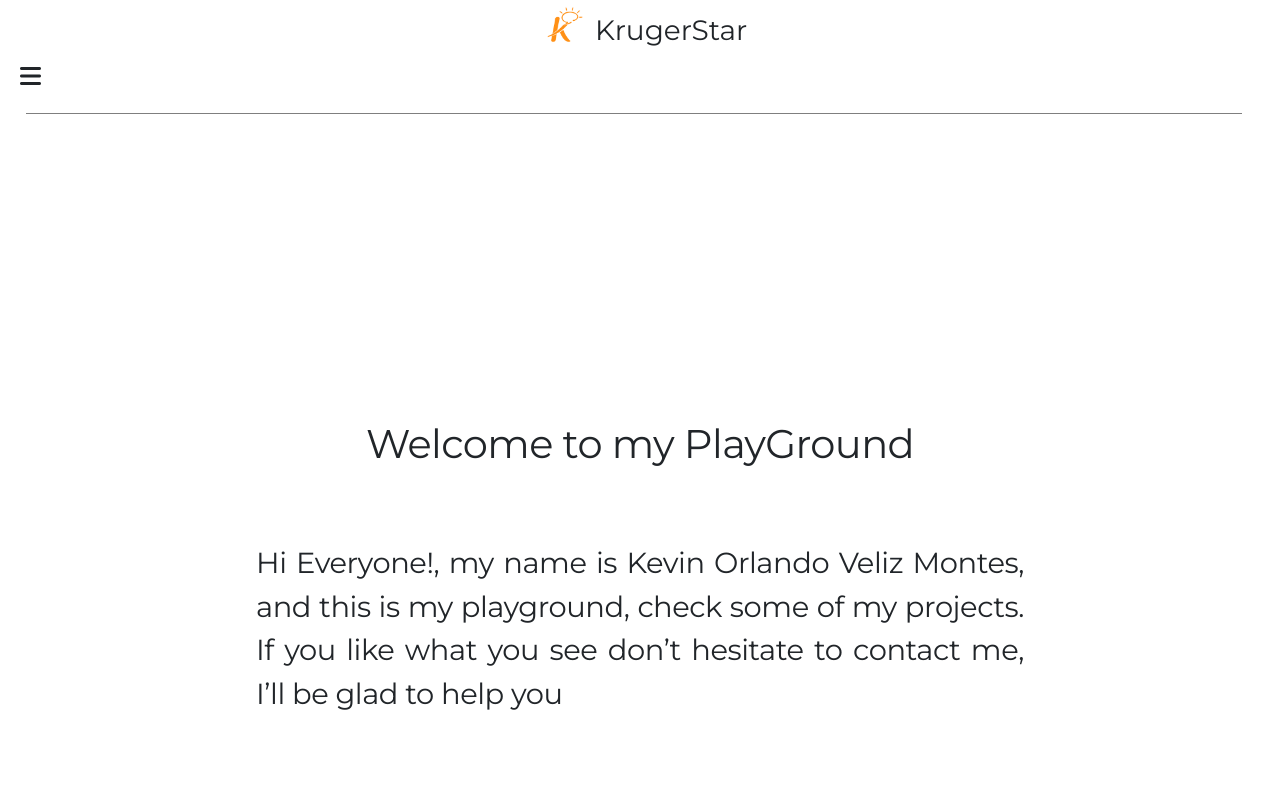
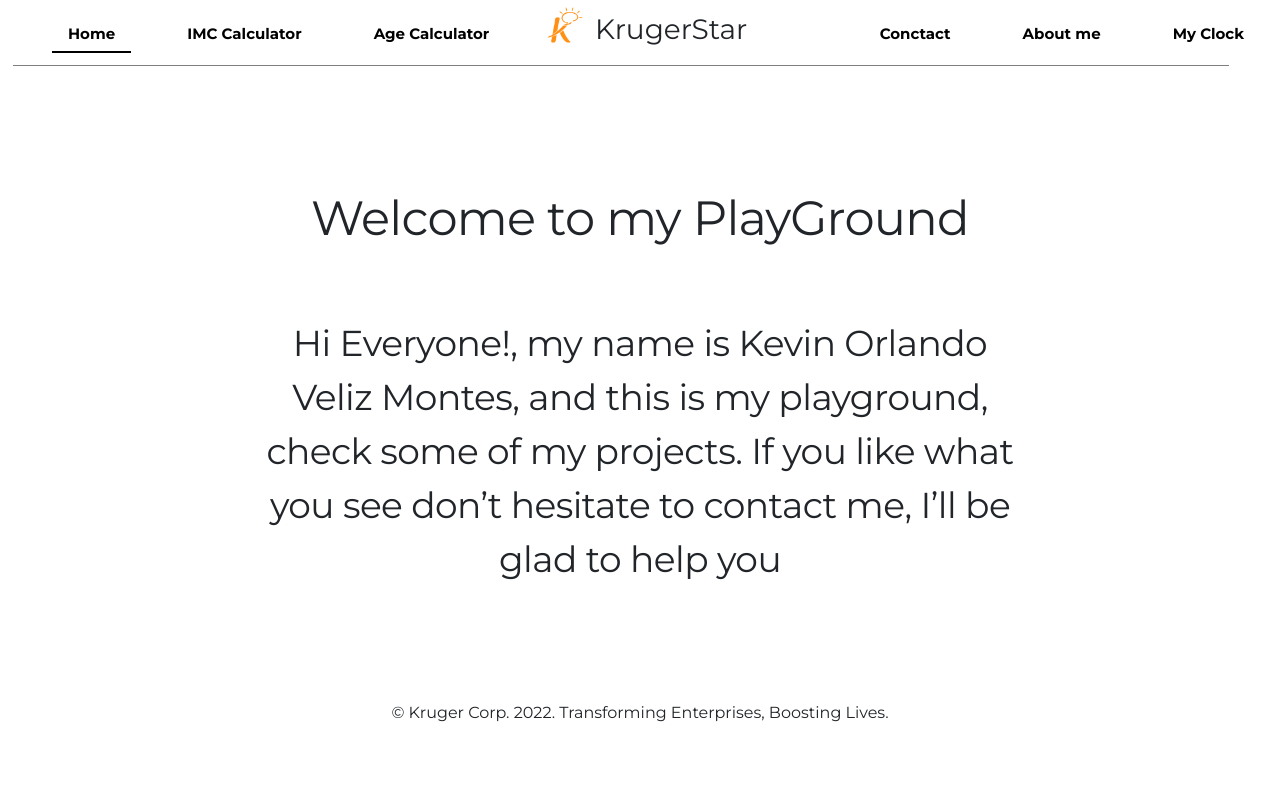
Before and after one commit to KevinVeliz/Playground, a React (Create React App) app: page / in a window 1280 px wide. Shown: the top 800 px of the page. Built offline with nearby package versions, Linux system fonts and the light colour scheme.

Commit message:
CSS finalizado

```diff
--- a/src/Components/Nabvar.js
+++ b/src/Components/Nabvar.js
@@ -6,52 +6,90 @@ import { useState } from 'react';
 const NavbarPage = () => {
     const [click, setClick] = useState(false);
     const handleClick = () => setClick(!click);
-    let activeClass = 'active';
+
     return (
         <>
-            <div>
+            <nav className="navbar">
             <div className='logo'>
-                    <img src={image} alt='logo' className='logo-img'/>
+                        <img src={image} alt='logo' className='logo-img' />
                         <div className='text'><p>KrugerStar</p></div>
                     </div>
-                <nav className='nav-links'>
+                <div className="nav-container">
+
                     <ul className={click ? "nav-menu active" : "nav-menu"}>
-                        <li>
-                            <NavLink className={({ isActive }) =>
-                                isActive ? activeClass : undefined
-                            } id="Navbar-css" to='/'>Home</NavLink>
+                        <li className="nav-item">
+                            <NavLink
+                                exact
+                                to="/"
+                                activeClassName="active"
+                                className="nav-links"
+                                onClick={handleClick}
+                            >
+                                Home
+                            </NavLink>
                         </li>
-                        <li>
-                            <NavLink className={({ isActive }) =>
-                                isActive ? activeClass : undefined} id="Navbar-css" to='/imc'>IMC Calculator</NavLink>
+                        <li className="nav-item">
+                            <NavLink
+                                exact
+                                to='/imc'
+                                activeClassName="active"
+                                className="nav-links"
+                                onClick={handleClick}
+                            >
+                                IMC Calculator
+                            </NavLink>
                         </li>
-                        <li>
-                            <NavLink className={({ isActive }) =>
-                                isActive ? activeClass : undefined} id="Navbar-css" to='/age'>Age Calculator</NavLink>
+                        <li className="nav-item">
+                            <NavLink
+                                exact
+                                to="/age"
+                                activeClassName="active"
+                                className="nav-links"
+                                onClick={handleClick}
+                            >
+                                Age Calculator
+                            </NavLink>
                         </li>
-                        <li>
-                            <NavLink className={({ isActive }) =>
-                                isActive ? activeClass : undefined} id="Navbar-css" to='/reloj'>My Clock</NavLink>
+                        <li className="nav-item">
+                            <NavLink
+                                exact
+                                to='/reloj'
+                                activeClassName="active"
+                                className="nav-links"
+                                onClick={handleClick}
+                            >
+                                My Clock
+                            </NavLink>
                         </li>
-                        <li>
-                            <NavLink className={({ isActive }) =>
-                                isActive ? activeClass : undefined} id="Navbar-css" to='/about'>About me</NavLink>
-
+                        <li className="nav-item">
+                            <NavLink
+                                exact
+                                to='/about'
+                                activeClassName="active"
+                                className="nav-links"
+                                onClick={handleClick}
+                            >
+                                About me
+                            </NavLink>
                         </li>
-                        <li>
-                            <NavLink className={({ isActive }) =>
-                                isActive ? activeClass : undefined} id="Navbar-css" to='/contact'>Contact</NavLink>
-
+                        <li className="nav-item">
+                            <NavLink
+                                exact
+                                to='/contact'
+                                activeClassName="active"
+                                className="nav-links"
+                                onClick={handleClick}
+                            >
+                                Conctact
+                            </NavLink>
                         </li>
                     </ul>
-                </nav>
                     <div className="nav-icon" onClick={handleClick}>
                         <i className={click ? "fas fa-times" : "fas fa-bars"}></i>
                     </div>
+                </div>
                 <div className='line'></div>
-            </div>
-
-
+            </nav>
         </>
     );
 }
--- a/src/Styles/About.css
+++ b/src/Styles/About.css
@@ -40,51 +40,8 @@
 	text-align: justify;
 }
 
-@media (min-width: 375px) {
-	.About-css {
-		display: flex;
-		flex-direction: column;
-	}
 
-	.img-about {
-		display: block;
-		margin-left: auto;
-		margin-right: auto;
-		margin-top: 15%;
-		border-radius: 5%;
-		width: 40%;
-		object-fit: fill;
-	}
-
-	.text-box {
-		display: block;
-		margin-left: auto;
-		margin-right: auto;
-		width: 90%;
-		margin-top: 40%;
-		margin-bottom: -20%;
-	}
-	.text-title-box {
-		font-family: "Montserrat", sans-serif;
-		font-size: 30px;
-		line-height: 72px;
-		font-style: normal;
-		font-weight: 400;
-	}
-
-	.text-title-box-p {
-		font-family: "Montserrat", sans-serif;
-		font-style: normal;
-		font-weight: 400;
-		font-size: 18px;
-		line-height: 30px;
-		margin-top: 10%;
-		text-align: justify;
-	}
-}
-
-
-@media (min-width: 414px) {
+@media screen and (max-width: 980px) {
 	.About-css {
 		display: flex;
 		flex-direction: column;
@@ -96,7 +53,7 @@
 		margin-right: auto;
 		margin-top: 5%;
 		border-radius: 5%;
-		width: 40%;
+		width: 30%;
 		object-fit: fill;
 	}
 
@@ -105,7 +62,7 @@
 		margin-left: auto;
 		margin-right: auto;
 		width: 90%;
-		margin-top: 40%;
+		margin-top: 30%;
 		margin-bottom: -20%;
 	}
 	.text-title-box {
@@ -122,7 +79,8 @@
 		font-weight: 400;
 		font-size: 20px;
 		line-height: 30px;
-		margin-top: 10%;
+		margin-top: 5%;
 		text-align: justify;
 	}
+
 }
--- a/src/Styles/Contac.css
+++ b/src/Styles/Contac.css
@@ -69,7 +69,226 @@
 	margin-left: 70px;
 }
 
-@media (min-width: 375px) {
+
+
+
+@media screen and (max-width: 1250px) {
+	.box-contact {
+		height: 420px;
+		border: 1px solid rgba(0, 0, 0, 0.5);
+		display: block;
+		width: 45%;
+		font-family: "Montserrat", sans-serif;
+		margin-bottom: -10%;
+	}
+
+	.text-css-general {
+		font-family: "Montserrat";
+		font-style: normal;
+		text-align: center;
+		letter-spacing: -0.015em;
+		padding: 20px;
+		margin-top: 25px;
+	}
+
+	.text-box-css {
+		display: flex;
+		align-items: flex-start;
+		margin-top: 30px;
+		margin-left: 70px;
+		margin-bottom: 20px;
+		font-style: normal;
+		font-weight: 700;
+	}
+
+	.Firstname-css {
+		padding: 5px 10px;
+		width: 240px;
+		height: 40px;
+		margin-right: 1%;
+	}
+
+	.Lastname-css {
+		padding: 5px 10px;
+		width: 240px;
+		height: 40px;
+		margin-left: 0%;
+		margin-top: 5%;
+	}
+
+	.Email-css {
+		padding: 5px 10px;
+		width: 485px;
+		height: 40px;
+		margin-top: 5%;
+	}
+
+	.Text-css {
+		padding: 5px 10px;
+		width: 485px;
+		height: 97px;
+		margin-top: 5%;
+	}
+
+	.button-css {
+		background: #18a0fb;
+		border-radius: 6px;
+		color: white;
+		text-decoration: none;
+		border: none;
+		width: 130px;
+		height: 40px;
+		display: block;
+		margin: 20px auto;
+	}
+
+}
+
+@media (981px <= width <=1080px) {
+
+	.box-contact {
+		height: 450px;
+		border: 1px solid rgba(0, 0, 0, 0.5);
+		display: block;
+		width: 45%;
+		font-family: "Montserrat", sans-serif;
+		margin-bottom: -10%;
+	}
+
+	.text-css-general {
+		font-family: "Montserrat";
+		font-style: normal;
+		text-align: center;
+		letter-spacing: -0.015em;
+		padding: 20px;
+		margin-top: 25px;
+	}
+
+	.text-box-css {
+		display: flex;
+		align-items: flex-start;
+		margin-top: 30px;
+		margin-left: 70px;
+		margin-bottom: 20px;
+		font-style: normal;
+		font-weight: 700;
+	}
+
+	.Firstname-css {
+		padding: 5px 10px;
+		width: 450px;
+		height: 40px;
+		margin-right: 1%;
+	}
+
+	.Lastname-css {
+		padding: 5px 10px;
+		width: 450px;
+		height: 40px;
+		margin-left: 0%;
+		margin-top: 5%;
+	}
+
+	.Email-css {
+		padding: 5px 10px;
+		width: 450px;
+		height: 40px;
+		margin-top: 5%;
+	}
+
+	.Text-css {
+		padding: 5px 10px;
+		width: 450px;
+		height: 97px;
+		margin-top: 5%;
+	}
+
+	.button-css {
+		background: #18a0fb;
+		border-radius: 6px;
+		color: white;
+		text-decoration: none;
+		border: none;
+		width: 130px;
+		height: 40px;
+		display: block;
+		margin: 20px auto;
+	}
+
+}
+
+@media screen and (max-width: 980px) {
+	.box-contact {
+		height: 450px;
+		border: 1px solid rgba(0, 0, 0, 0.5);
+		display: block;
+		width: 40%;
+		font-family: "Montserrat", sans-serif;
+		margin-bottom: -30%;
+	}
+
+	.text-css-general {
+		font-family: "Montserrat";
+		font-style: normal;
+		text-align: center;
+		letter-spacing: -0.015em;
+		padding: 20px;
+		margin-top: 25px;
+	}
+
+	.text-box-css {
+		display: flex;
+		align-items: flex-start;
+		margin-top: 30px;
+		margin-left: 70px;
+		margin-bottom: 50px;
+		font-style: normal;
+		font-weight: 700;
+	}
+
+	.Firstname-css {
+		padding: 5px 10px;
+		width: 240px;
+		height: 40px;
+	}
+
+	.Lastname-css {
+		padding: 5px 10px;
+		width: 240px;
+		height: 40px;
+		margin-left: 0%;
+		margin-top: 5%;
+	}
+
+	.Email-css {
+		padding: 5px 10px;
+		width: 240px;
+		height: 40px;
+		margin-top: 5%;
+	}
+
+	.Text-css {
+		padding: 5px 10px;
+		width: 240px;
+		height: 97px;
+		margin-top: 5%;
+	}
+
+	.button-css {
+		background: #18a0fb;
+		border-radius: 6px;
+		color: white;
+		text-decoration: none;
+		border: none;
+		width: 130px;
+		height: 40px;
+		display: block;
+		margin: 20px auto;
+	}
+}
+
+
+@media screen and (max-width: 600px) {
 	.box-contact {
 		width: 100px;
 		height: 450px;
--- a/src/Styles/Footer.css
+++ b/src/Styles/Footer.css
@@ -9,22 +9,9 @@
 	align-items: center;
 }
 
-@media (min-width: 375px) {
+@media screen and (max-width: 980px) {
 	.footer {
-		margin-top: 50%;
-		font-family: "Comfortaa", cursive;
-		font-family: "Montserrat", sans-serif;
-		display: flex;
-		justify-content: center;
-		align-items: center;
-		font-size: 14px;
-	}
-}
-
-
-@media (min-width: 414px) {
-	.footer {
-		margin-top: 50%;
+		margin-top: 40%;
 		font-family: "Comfortaa", cursive;
 		font-family: "Montserrat", sans-serif;
 		display: flex;
@@ -32,4 +19,5 @@
 		align-items: center;
 		font-size: 20px;
 	}
+
 }
--- a/src/Styles/Home.css
+++ b/src/Styles/Home.css
@@ -23,26 +23,8 @@
 	margin: 0px auto;
 }
 
-@media (min-width: 375px) {
-	.text-home {
-		font-family: "Montserrat";
-		font-size: 40px;
-		line-height: 72px;
-		align-items: center;
-		letter-spacing: -0.015em;
-		margin-top: 25%;
-	}
 
-	.text-home-p {
-		font-size: 20px;
-		letter-spacing: -0.015em;
-		text-align: center;
-		margin-top: 8%;
-		margin-bottom: -10%;
-	}
-}
-
-@media (min-width: 414px) {
+@media screen and (max-width: 980px) {
 	.text-home {
 		font-family: "Montserrat";
 		font-size: 40px;
@@ -66,4 +48,5 @@
         margin-bottom: -20%;
 	}
 
+
 }
--- a/src/Styles/Nav.css
+++ b/src/Styles/Nav.css
@@ -1,52 +1,59 @@
 @import url("https://fonts.googleapis.com/css2?family=Montserrat:ital,wght@0,100;0,400;0,600;0,700;1,200;1,300&display=swap");
 @import url("https://fonts.googleapis.com/css2?family=Comfortaa:wght@300&family=Montserrat:ital,wght@0,100;0,400;0,600;0,700;1,200;1,300&display=swap");
-.nav-links {
-	margin: 10px;
-	width: auto;
-	font-family: Monserrate;
+.navbar {
+	background-color: white;
+	height: 80px;
+	display: flex;
+	justify-content: center;
+	align-items: center;
+	font-size: 1.2rem;
+	top: 0;
+	z-index: 20;
 }
 
-.nav-links ul {
-	padding: 0;
+.nav-container {
+    margin: auto;
+	width: 100%;
+}
+
+.nav-menu {
     text-align: right;
 }
 
-.nav-links ul li {
-	float: none;
-	display: inline-block;
+.nav-links {
+	color: black;
+	text-decoration: none;
+	padding: 0.5rem 1rem;
+	height: 100%;
+	border-bottom: 3px solid transparent;
 }
 
-.active {
+
+.nav-item {
+	line-height: 40px;
+	margin-right: 1rem;
+	list-style: none;
+	font-size: 15px;
+	font-weight: bold;
+	font-family: "Montserrat", sans-serif;
+}
+
+.nav-item .active {
+	color: black;
+	list-style: none;
 	border-bottom: 2px solid black;
 }
 
-.nav-links ul li:nth-child(1) {
-	float: left;
-}
-.nav-links ul li:nth-child(2) {
-	float: left;
-}
-.nav-links ul li:nth-child(3) {
-	float: left;
-}
-
-#Navbar-css {
-	color: #262626;
-	text-decoration: none;
-	font-size: 15px;
-	padding: 10px 50px;
-	display: flex;
-	margin-top: 20px;
-	font-family: "Montserrat", sans-serif;
-	font-weight: bold;
+.nav-icon {
+	display: none;
+	list-style: none;
 }
 
 .line {
-	margin-top: 5px;
 	height: 1px;
 	width: 95%;
-	left: 2%;
-	position: absolute;
+	margin-left: 1%;
+	position: sticky;
 	background-color: rgba(0, 0, 0, 0.5);
 }
 
@@ -58,14 +65,78 @@
 	top: 0%;
 	transform: translate(-100%);
 }
-
-.lgo img {
-	width: 100%;
+.logo-img{
+    top: 10%;
+    width: 50px;
+    height: 50px;
 }
 
 .text {
 	width: 150px;
 	height: 150px;
+	position: absolute;
+	left: 120%;
+	top: 5%;
+	font-family: "Comfortaa", cursive;
+	font-family: "Montserrat", sans-serif;
+	transform: translate(-50%);
+	font-size: 28px;
+}
+
+
+.nav-container ul li:nth-child(1) {
+	float: left;
+}
+.nav-container ul li:nth-child(2) {
+	float: left;
+}
+.nav-container ul li:nth-child(3) {
+	float: left;
+}
+
+.nav-container ul li:nth-child(5) {
+	float: right;
+}
+
+.nav-container ul li:nth-child(6) {
+	float: right;
+}
+
+.nav-container ul li:nth-child(4) {
+	float: right;
+}
+
+
+
+.nav-item{
+    margin: 0px 20px;
+}
+
+
+@media screen and (max-width:1125px){
+    .line {
+        height: 1px;
+        width: 95%;
+        margin-left: 1%;
+        position: sticky;
+        background-color: rgba(0, 0, 0, 0.5);
+    }
+
+    .logo {
+        width: 150px;
+        height: 60px;
+        position: relative;
+        left: 50%;
+        top: 5%;
+        transform: translate(-100%);
+    }
+    .logo-img{
+        width: 50px;
+        height: 50px;
+    }
+
+    .text {
+        width: 150px;
         position: absolute;
         left: 120%;
         top: 20%;
@@ -75,126 +146,71 @@
         font-size: 28px;
     }
 
-
-
-@media (min-width: 412px) {
-	.nav-icon {
-		margin-top: 5%;
-		display: flex;
-		justify-content: flex-start;
-		padding-left: 20px;
-		font-size: 150%;
 }
 
+@media screen and (max-width: 980px) {
 	.nav-menu {
 		display: flex;
 		flex-direction: column;
 		width: 100%;
-		border-top: 1px solid #fff;
-		position: absolute;
-		top: 40px;
+		border-top: 1pxsolid #fff;
+		position: fixed;
+		top: 80px;
 		right: -110%;
 		opacity: 1;
 		transition: all 0.5s ease;
+		list-style: none;
 	}
+
 	.nav-menu.active {
 		background: white;
 		right: 0px;
 		opacity: 1;
 		transition: all 0.5s ease;
 		z-index: 1;
+		list-style: none;
 	}
+	.nav-item .active {
+		color: black;
+		list-style: none;
+		border-bottom: 1px solid black;
+	}
+	.nav-links {
+		padding: 1.5rem;
+		width: 100%;
+		display: table;
+		list-style: none;
 	}
 
-@media (min-width: 360px) {
 	.nav-icon {
-		margin-top: 5%;
-		display: flex;
-		justify-content: flex-start;
-		padding-left: 20px;
-		font-size: 150%;
-	}
-	.nav-menu {
-		display: flex;
-		flex-direction: column;
-		width: 100%;
-		border-top: -20px solid #fff;
+		display: block;
 		position: absolute;
-		top: 40px;
-		left: -110%;
-		opacity: 1;
-		transition: all 0.5s ease;
-	}
-	.nav-menu.active {
-		background: white;
-		top: 40px;
-		left: 0px;
-		opacity: 1;
-		transition: all 0.5s ease;
-		z-index: 1;
-	}
-}
-
-@media (min-width: 375px) {
-    .nav-icon {
-		margin-top: 5%;
-		display: flex;
-		justify-content: flex-start;
-		padding-left: 20px;
-		font-size: 150%;
-	}
-	.nav-menu {
-		display: flex;
-		flex-direction: column;
-		width: 100%;
-		border-top: 1px solid #fff;
-		position: absolute;
-		top: 68px;
-		right: -110%;
-		opacity: 1;
-		transition: all 0.5s ease;
-	}
-	.nav-menu.active {
-		background: white;
-		right: 0px;
-		opacity: 1;
-		transition: all 0.5s ease;
-		z-index: 1;
+		top: 0;
+		right: 0;
+		transform: translate(-100%, 60%);
+		font-size: 1.8rem;
+		cursor: pointer;
+		color: #ffdd40;
+		list-style: none;
 	}
 
 	.line {
-		margin-top: 25px;
-		height: 1px;
-		width: 95%;
-		left: 2%;
+		margin-top: 0%;
+		height: 0%;
+		width: 0%;
+		margin-left: 1%;
 		position: absolute;
 		background-color: rgba(0, 0, 0, 0.5);
 	}
-	.logo {
-		width: 150px;
-		height: 150px;
-		position: absolute;
-		left: 50%;
-		top: 0%;
-		transform: translate(-100%);
+    .nav-container ul li:nth-child(4) {
+        float: left;
     }
 
-	.lgo img {
-		width: 50%;
+    .nav-container ul li:nth-child(5) {
+        float: left;
     }
 
-	.logo-img {
-		width: 50px;
-	}
-	.text {
-		width: 150px;
-		height: 150px;
-		position: absolute;
-		left: 120%;
-		top: 6%;
-		font-family: "Comfortaa", cursive;
-		font-family: "Montserrat", sans-serif;
-		transform: translate(-50%);
-		font-size: 28px;
+    .nav-container ul li:nth-child(6) {
+        float: right;
     }
 }
```
Also changed, not shown: 1 other file (tests, documents, lock files or other folders). Lines whose indentation alone changed are shown as unchanged.
